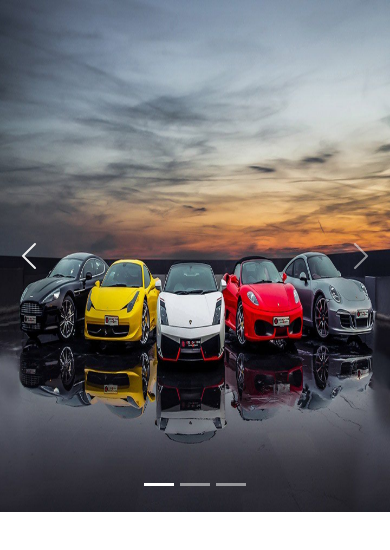
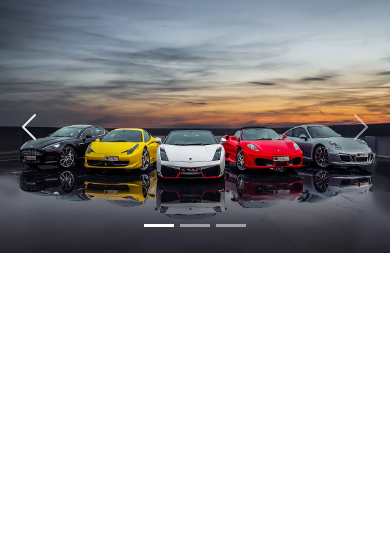
Before and after one commit to AAbhishek1234/Dreams-on-wheels, a React (Create React App) app: page / in a window 390 px wide. Shown: the top 550 px of the page. Built offline with nearby package versions, Linux system fonts and the light colour scheme.

Commit message:
mahindra

```diff
--- a/src/components/FirstSlider.css
+++ b/src/components/FirstSlider.css
@@ -1,4 +1,20 @@
-.carousel-image {
-    height: 50vh; /* Adjust as needed for responsiveness */
-    object-fit: cover; /* Maintain aspect ratio */
+.carousel-item {
+    display: flex;
+    justify-content: center; /* Center horizontally */
+    align-items: center; /* Center vertically */
+    height: 100vh; /* Set a specific height for carousel items */
+    overflow: hidden; /* Ensure overflow is hidden */
   }
+
+  .responsive-image {
+    width: 100%; /* Ensure image takes full width */
+    height: 100%; /* Ensure image takes full height */
+   /* Ensure entire image is visible */
+  }
+
+  /* Adjust height for mobile */
+  @media (max-width: 576px) {
+    .carousel-item {
+        height:30vh; /* Adjust height for mobile */
+    }
+  }
--- a/src/components/FirstSlider.jsx
+++ b/src/components/FirstSlider.jsx
@@ -1,37 +1,30 @@
 import React from 'react';
-import { Carousel, Form, Button, FormControl } from 'react-bootstrap';
+import { Carousel } from 'react-bootstrap';
+import './FirstSlider.css'; // Import your custom CSS
 
 const ImageSlider = () => {
   return (
     <Carousel>
-      {/* Slide 1 */}
       <Carousel.Item>
-        <img style={{height:"32rem"}}
-          className="d-block w-100"
-          src="/Images/all.jpg"
+        <img
+          className="d-block w-100 responsive-image"
+          src="Images/all.jpg"
           alt="First slide"
         />
-
       </Carousel.Item>
-
-      {/* Slide 2 */}
       <Carousel.Item>
-        <img style={{height:"32rem"}}
-          className="d-block w-100"
-          src="/Images/bmw.jpg"
+        <img
+          className="d-block w-100 responsive-image"
+          src="Images/grp1.webp"
           alt="Second slide"
         />
-
       </Carousel.Item>
-
-      {/* Slide 3 */}
       <Carousel.Item>
-        <img style={{height:"32rem"}}
-          className="d-block w-100"
-          src="/Images/mercedies.webp"
+        <img
+          className="d-block w-100 responsive-image"
+          src="Images/bmw.jpg"
           alt="Third slide"
         />
-
       </Carousel.Item>
     </Carousel>
   );
--- a/src/pages/Home.jsx
+++ b/src/pages/Home.jsx
@@ -1,12 +1,11 @@
 import React from 'react'
 import FirstSlider from '../components/FirstSlider'
 import CarsMahindra from '../components/CarsMahindra'
-import MahindraCars from '../components/MahindraCars'
 function Home() {
   return (
     <>
    <FirstSlider/>
-{/* <CarsMahindra/>    */}
+ {/* <CarsMahindra/>     */}
     </>
   )
 }
```
Also changed, not shown: public/Images/building.jpg (added), src/components/MahindraCars.jsx (deleted).
